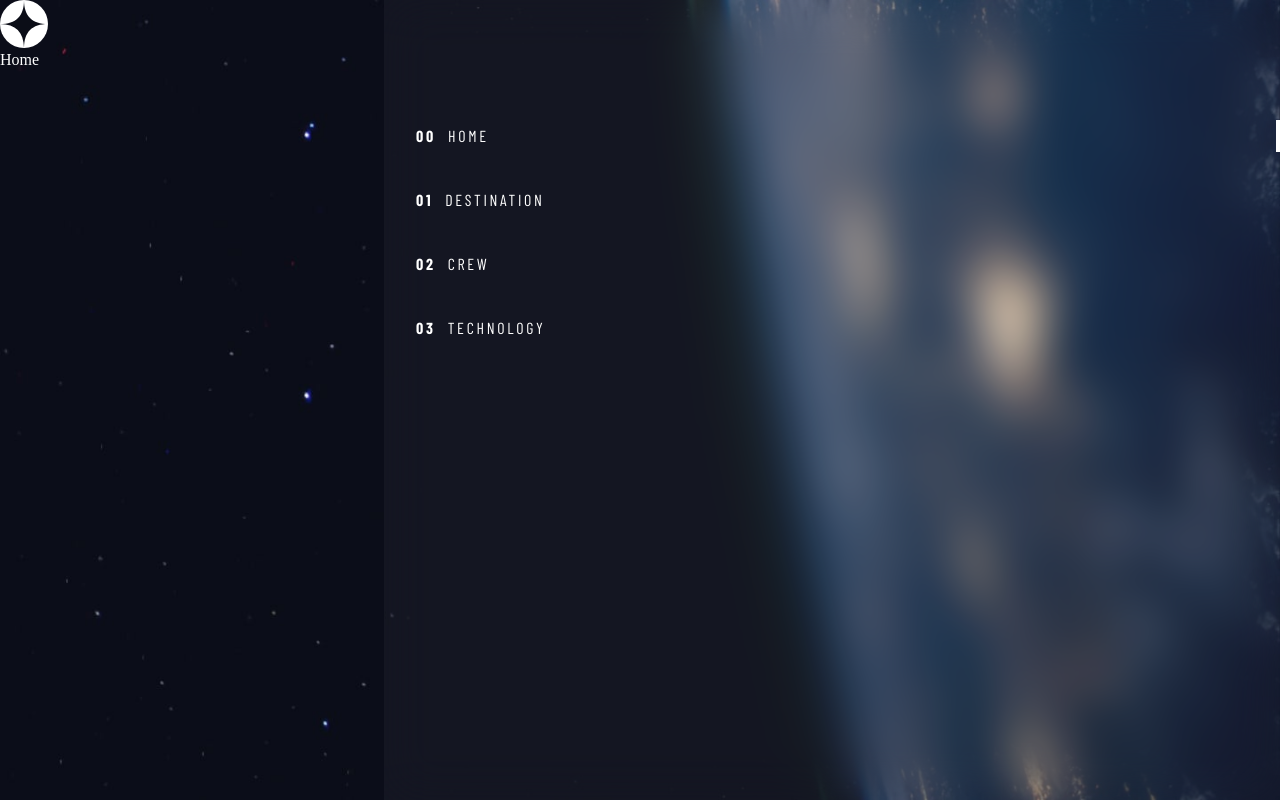
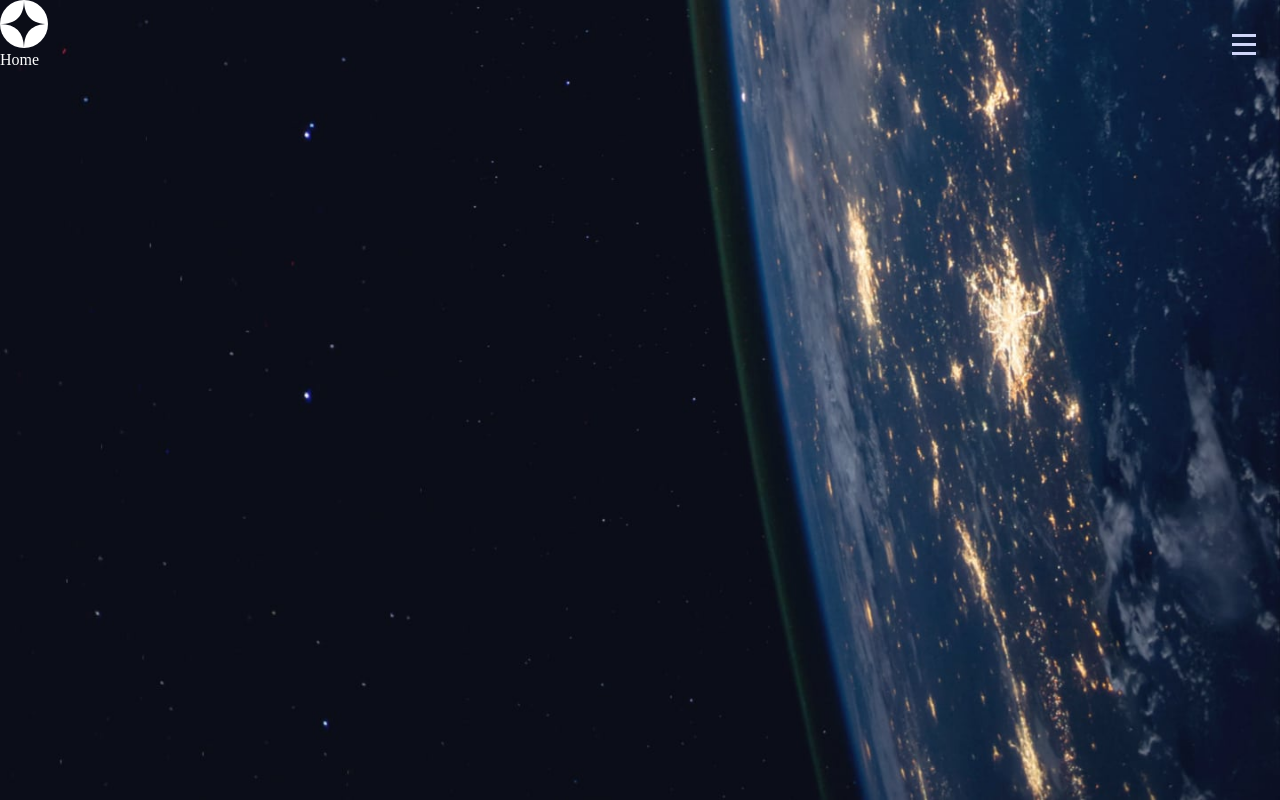
Before and after one commit to Chamara-Wijepala/space-travel, a React (Vite) app: page /#/ in a window 1280 px wide. Built offline with nearby package versions, Linux system fonts and the light colour scheme; a web font is replaced by a local one.

Commit message:
Add button to open and close navbar

```diff
--- a/src/components/Header.tsx
+++ b/src/components/Header.tsx
@@ -1,16 +1,37 @@
+import { useState } from "react";
 import { NavLink } from "react-router-dom";
 
 import logo from "assets/shared/logo.svg";
 import * as S from "./styles/Header.styled";
 
 function Header() {
+  const [navToggleState, setNavToggleState] = useState(false);
+
+  const handleNavToggle = () => {
+    setNavToggleState(!navToggleState);
+  };
+
   return (
     <S.Header>
       <div>
         <img src={logo} alt="Logo" />
       </div>
 
-      <S.Nav className="glass-morphism">
+      <S.NavToggle
+        aria-controls="primary-navigation"
+        navToggleState={navToggleState}
+        onClick={handleNavToggle}
+      >
+        <span aria-expanded={navToggleState} className="sr-only">
+          Menu
+        </span>
+      </S.NavToggle>
+
+      <S.Nav
+        navToggleState={navToggleState}
+        id="primary-navigation"
+        className="glass-morphism"
+      >
         <NavLink to="/">
           <span>00</span> HOME
         </NavLink>
--- a/src/components/styles/Header.styled.tsx
+++ b/src/components/styles/Header.styled.tsx
@@ -1,14 +1,26 @@
 import styled from "styled-components";
+
+import hamburgerIcon from "assets/shared/icon-hamburger.svg";
+import closeIcon from "assets/shared/icon-close.svg";
+
+interface INavToggleState {
+  navToggleState: boolean;
+}
 
 export const Header = styled.header``;
 
-export const Nav = styled.nav`
+export const Nav = styled.nav<INavToggleState>`
   position: fixed;
   inset: 0 0 0 30%;
   display: flex;
   flex-direction: column;
   gap: 2rem;
   padding: 7.5rem 0 0 2rem;
+
+  transform: translateX(
+    ${({ navToggleState }) => (navToggleState ? "0%" : "100%")}
+  );
+  transition: transform 300ms ease-in-out;
 
   a {
     font-family: var(--ff-barlow-condensed);
@@ -27,3 +39,25 @@ export const Nav = styled.nav`
     border-right: 4px solid hsl(var(--clr-white));
   }
 `;
+
+export const NavToggle = styled.button<INavToggleState>`
+  :focus-visible {
+    outline: 3px solid hsl(var(--clr-white));
+    outline-offset: 3px;
+  }
+
+  display: block;
+  position: absolute;
+  z-index: 1000;
+  right: 1.5rem;
+  top: 2rem;
+  /* This is a workaround as conditionally rendering image in url() method does not work with ts-styled-plugin */
+  ${({ navToggleState }) =>
+    navToggleState
+      ? `background-image: url(${closeIcon});`
+      : `background-image: url(${hamburgerIcon});`}
+  background-repeat: no-repeat;
+  background-position: center;
+  width: 1.5rem;
+  aspect-ratio: 1;
+`;
```
